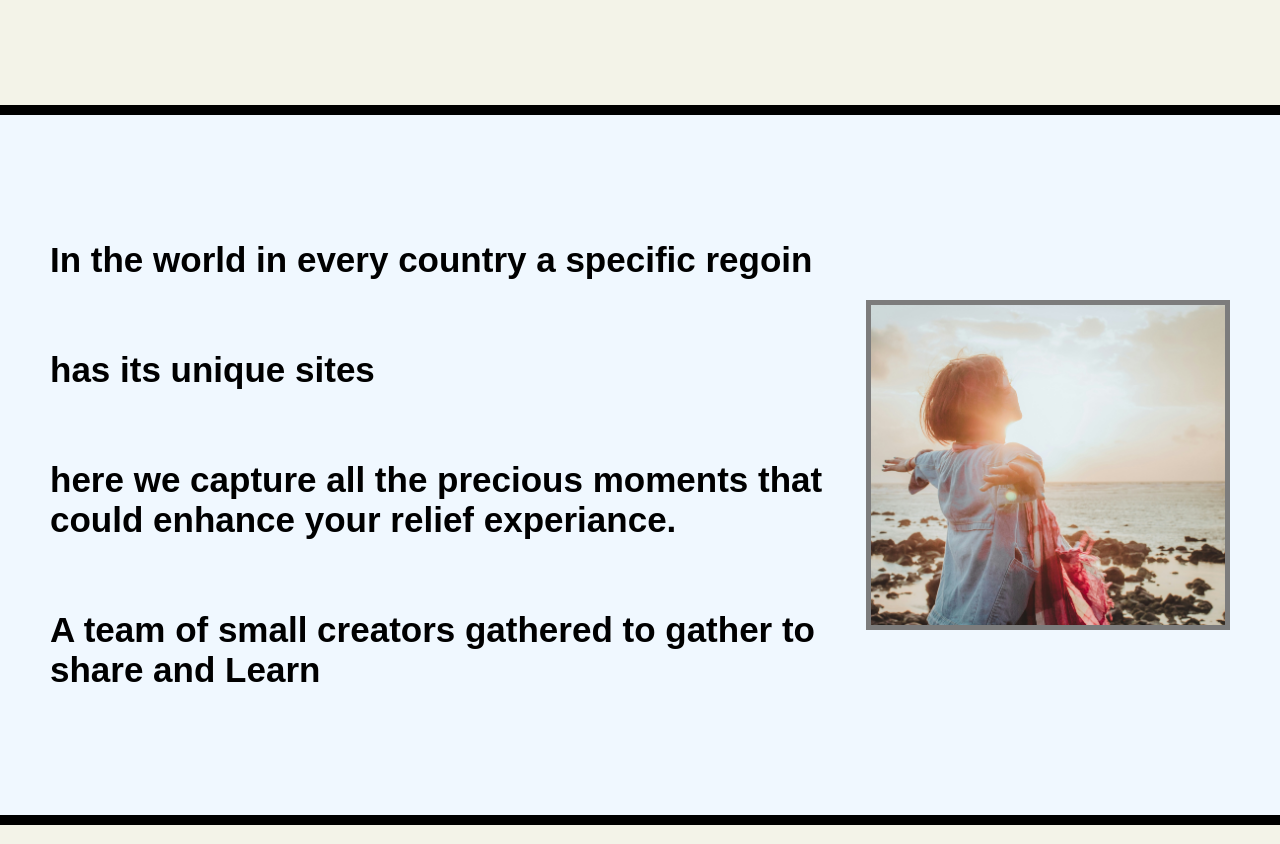
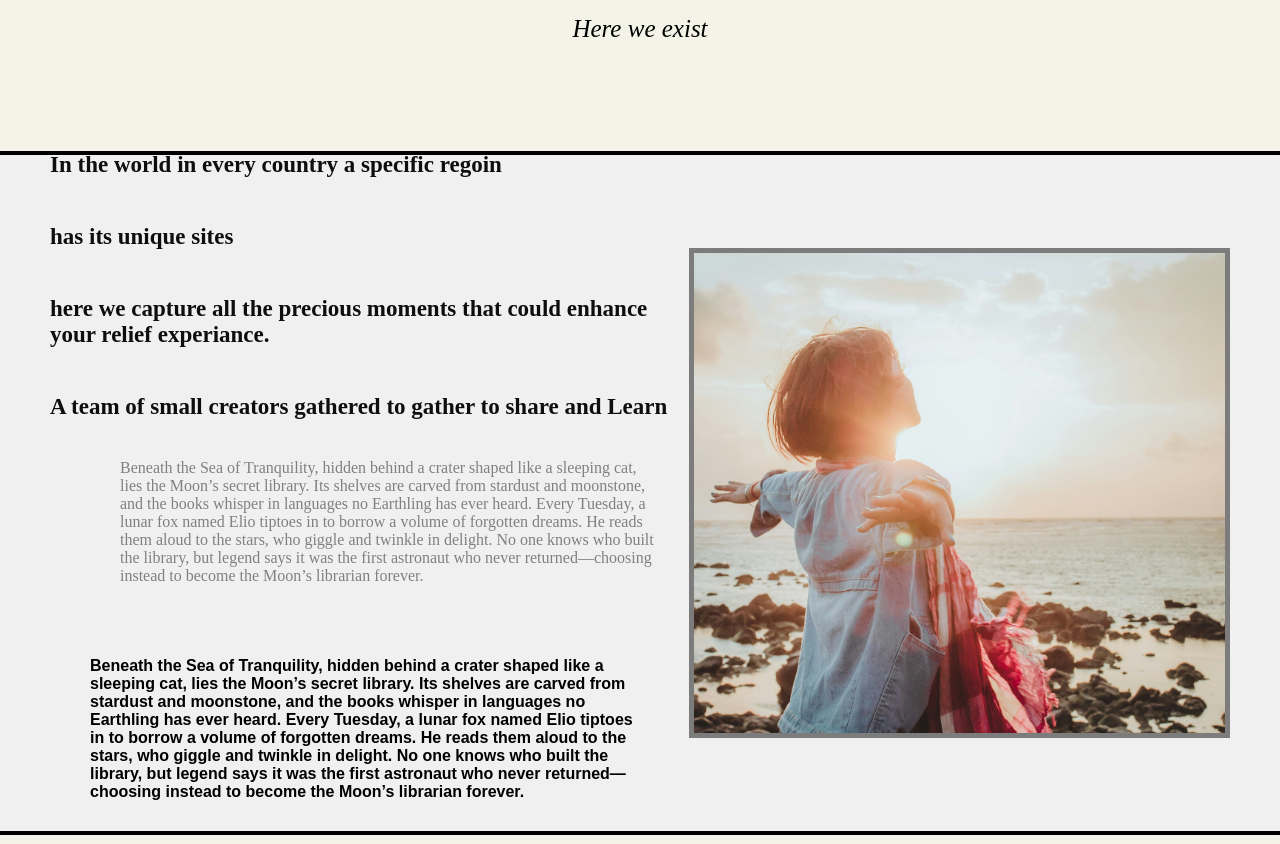
Before and after one commit to Ahmedking123/Gallery-web-project, a plain HTML site: page index.html in a window 1280 px wide. Shown: the part 1059-1903 px from the top of the page. Drawn offline with Linux system fonts and the light colour scheme.

Commit message:
Latest updates

```diff
--- a/MainPage.css
+++ b/MainPage.css
@@ -114,18 +114,24 @@ align-items: center;
     display: flex;
     justify-content: space-between;
     padding: 50px;
-    border: 10px solid;
+    border: 4px solid;
     align-items: center;
     position: absolute;
     left: 0px ;
     border-left: 0;
     border-right: 0;
-    background-color: aliceblue;
-    height: 600;
+    background-color: rgb(240, 240, 240);
+    height:45vw;
 
 }
 .AboutTextStyle{
-    font-size: 35;
-    font-weight: bold;
-    font-family: Arial, Helvetica, sans-serif;
+    font-size: 23;
+    font-weight: bolder;
+    color: rgb(14, 14, 14);
 }
+.GalleryContent
+{
+   height: 60vw;
+   background-color: rgb(25, 25, 25);
+   box-shadow: 0px 0px 8px rgb(14, 14, 14);
+}
--- a/Style.css
+++ b/Style.css
@@ -74,6 +74,9 @@ body{
 
 .BottomContainer{
     height: 50px;
+    left: 0;
+    bottom: 0;
+
 }
 .RightReservedLabel{
     font-size: 15;
@@ -83,10 +86,10 @@ html {
     scroll-behavior: smooth;
 }
 div{
-    scroll-margin-top: 80px;
+    scroll-margin-top: 60px;
 }
 .AboutPhoto{
-    width: 30%;
+    width: 45%;
     display: flex;
     justify-content: flex-end;
     border: 5px solid rgb(124, 124, 124);
--- a/index.html
+++ b/index.html
@@ -4,8 +4,6 @@
      <link rel="stylesheet" href="Style.css">
      <link rel="stylesheet" href="MainPage.css">
      <link rel="stylesheet" href="AnimationStyle.css">
-     <link rel="preload" href="https://ik.imagekit.io/s3qen1q1k/arial-view-night-city-lights-city-turkey.webp?updatedAt=1762133511730" as="photo">
-     <link rel="preload" href="https://ik.imagekit.io/s3qen1q1k/luca-bravo-_QdFx92MO2U-unsplash.webp?updatedAt=1762133585147" as="photo">
      <meta name="viewport" content="width=device-width,initial-scale=1.0">
 
     </head>
@@ -14,7 +12,7 @@
        <div class="NavBar">
     <a class="NavBtn" href="#Spacer"><pre>  Home  </pre></a> |
     <a class="NavBtn" href="#About"><pre>  About  </pre></a> |
-    <a class="NavBtn" href="GallaryPage.html"><pre>  Gallery  </pre></a> |
+    <a class="NavBtn" href="#GallaryPage"><pre>  Gallery  </pre></a> |
     <a class="NavBtn" href="ContactPage.Html"><pre>  Contact  </pre></a>
        </div>
 
@@ -40,6 +38,8 @@
             <div class="ContentContainer"  v V` VCFDEDFCVFDFCV CFDCVCFD CVFDW2FR31`5 >
                 <label class="ContentTextStyle">here shines the wonder</label>
                 <label class="ContentTextStyle">of every world that exist</label>
+                <br>
+                <label style="font-style: italic; display: block;text-align: center; font-size: 25; font-family:'Times New Roman', Times, serif;" >Here we exist</label>
                 <br><br><br>
                 <!--About section-->
                 <br><br><br>
@@ -49,13 +49,18 @@
                         <p class="AboutTextStyle">has its unique sites</p>
                         <p class="AboutTextStyle">here we capture all the precious moments that could enhance your relief experiance.</p>
                         <p class="AboutTextStyle">A team of small creators gathered to gather to share and Learn </p>
+                        <p style="padding-left: 70px ;padding-top: 30x; color: gray;padding-right: 30px;">Beneath the Sea of Tranquility, hidden behind a crater shaped like a sleeping cat, lies the Moon’s secret library. Its shelves are carved from stardust and moonstone, and the books whisper in languages no Earthling has ever heard. Every Tuesday, a lunar fox named Elio tiptoes in to borrow a volume of forgotten dreams. He reads them aloud to the stars, who giggle and twinkle in delight. No one knows who built the library, but legend says it was the first astronaut who never returned—choosing instead to become the Moon’s librarian forever.</p>
+                  <p style="padding:40px;font-family: Arial, Helvetica, sans-serif;font-weight: bold;">Beneath the Sea of Tranquility, hidden behind a crater shaped like a sleeping cat, lies the Moon’s secret library. Its shelves are carved from stardust and moonstone, and the books whisper in languages no Earthling has ever heard. Every Tuesday, a lunar fox named Elio tiptoes in to borrow a volume of forgotten dreams. He reads them aloud to the stars, who giggle and twinkle in delight. No one knows who built the library, but legend says it was the first astronaut who never returned—choosing instead to become the Moon’s librarian forever.</p>
                     </div>
-                    <img src="fuu-j-r2nJPbEYuSQ-unsplash.jpg" style=" " class="AboutPhoto" >
+                    <img src="fuu-j-r2nJPbEYuSQ-unsplash.jpg"  class="AboutPhoto" >
 
                 </div>
                 <!--Another spacer-->
-                 <div style="height: 1000px;"></div>
+                 <div style="height: 70vw;"></div>
 
+                 <div class="GalleryContent" id="GallaryPage">
+
+                 </div>
 
         </div>
 
```
